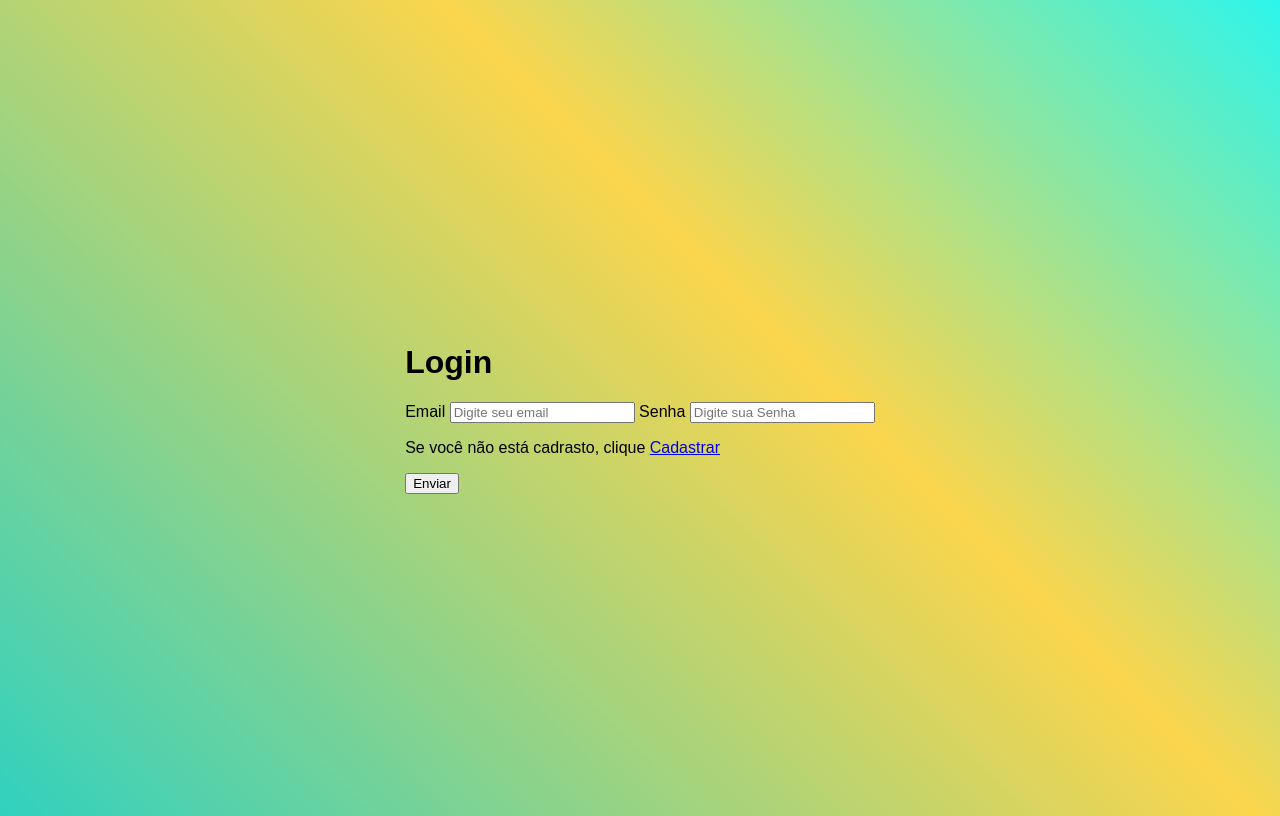
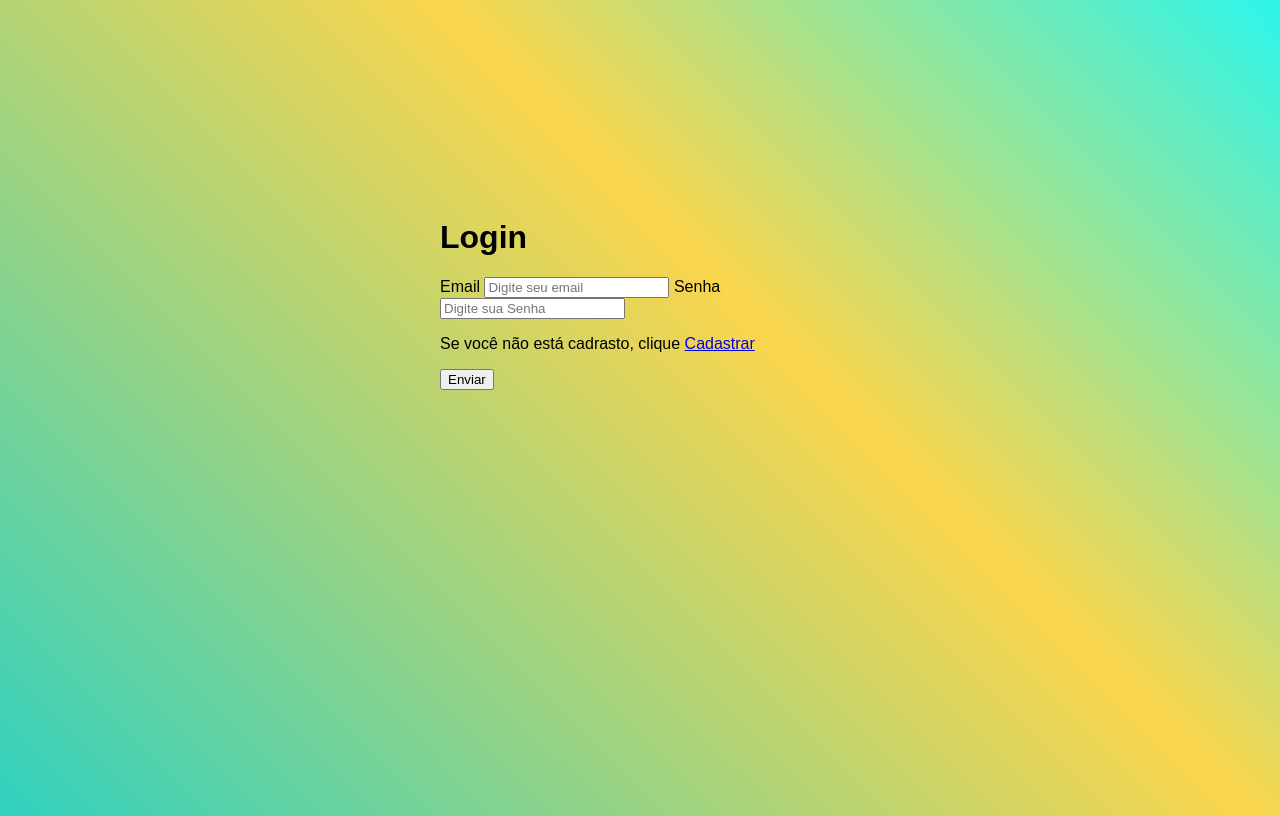
Before and after one commit to BragiaMikael/login_regist, a plain HTML site: page index.html in a window 1280 px wide. Drawn offline with Linux system fonts and the light colour scheme.

Commit message:
determinado o tamanho da caixa de login

```diff
--- a/style.css
+++ b/style.css
@@ -7,3 +7,7 @@ body{
     font-family: 'Montserrat', sans-serif;
     min-height: 100vh;
 }
+div{
+    width: 400px;
+    height: 400px;
+}
```
